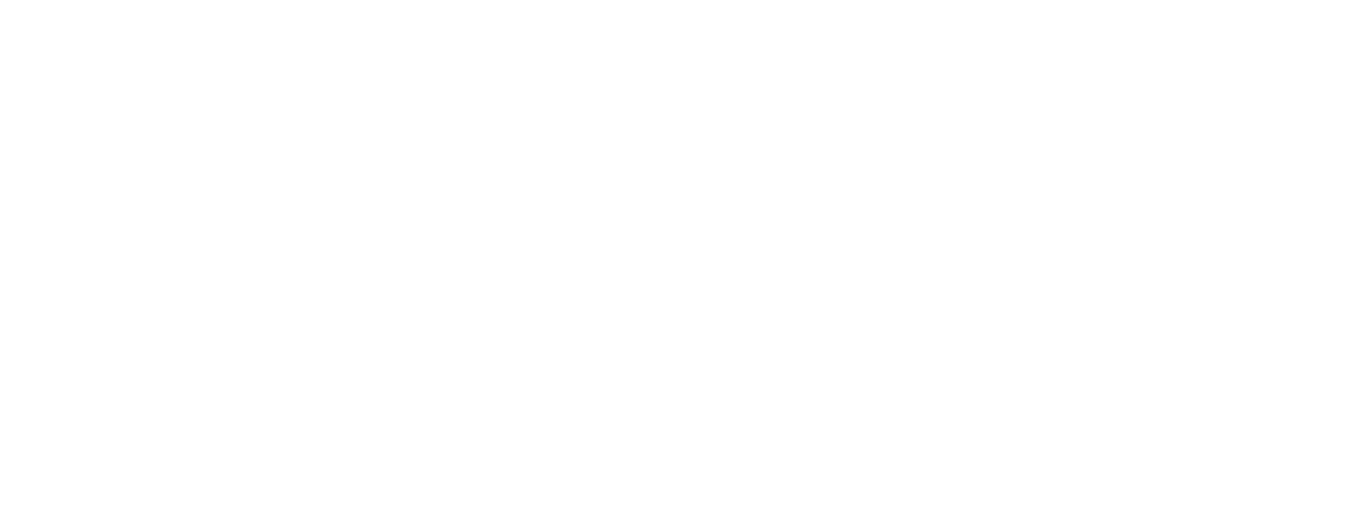
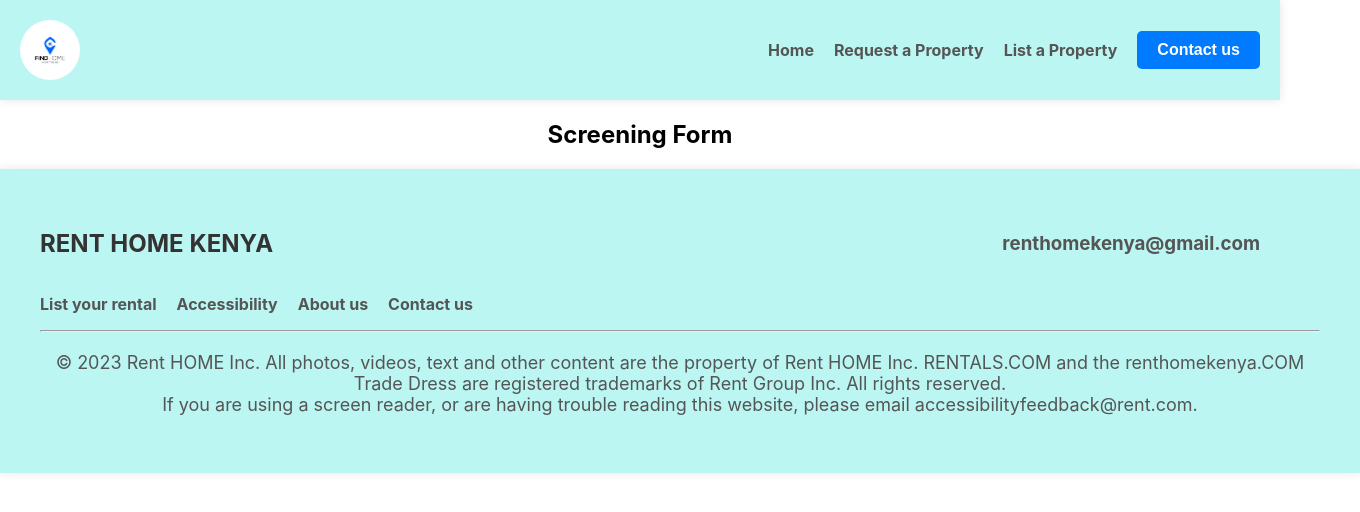
Before and after one commit to VictorMurithi/online-rental-housing-system, a React (Create React App) app in the folder frontend/: page /screen-tenants in a window 1280 px wide. Before the commit this address had no page. Shown: the top 512 px of the page, 1360 px wide, since content can reach past the window. Built offline with nearby package versions, Linux system fonts and the light colour scheme.

Commit message:
added screening route

```diff
--- a/frontend/src/App.js
+++ b/frontend/src/App.js
@@ -7,6 +7,7 @@
 import CountiesComponent from './pages/Counties';
 import Apartments from './components/Apartments';
 import AddApartmentForm from './components/AddApartmentForm';
+import Screening from './components/Screening';
 
 function App() {
   return (
@@ -18,6 +19,7 @@
         <Route path="/counties" element={<CountiesComponent/>} />
         <Route path="/counties/:county/apartments" element={<Apartments/>} />
         <Route path ="/add-apartment" element={<AddApartmentForm/>} />
+        <Route path="/screen-tenants" element={<Screening/>} />
       </Routes>
     </Router>
   );
--- /dev/null
+++ b/frontend/src/components/Screening.js
@@ -0,0 +1,14 @@
+import React from "react";
+import "../App.css";
+import Navbar from "../layout/Navbar";
+import Footer from "../layout/Footer";
+
+export default function Screening() {
+    return (
+        <div>
+            <Navbar/>
+            <h1> Screening Form</h1>
+            <Footer/>
+        </div>
+    );
+}
--- a/frontend/src/layout/Landing.js
+++ b/frontend/src/layout/Landing.js
@@ -13,6 +13,10 @@
 
   const handleAddListing = () => {
     navigate("/add-apartment");
+  };
+
+  const handleScreening = () => {
+    navigate("/screen-tenants");
   };
 
   return (
@@ -65,7 +69,7 @@
                 times and empowering renters to receive a decision in hours
                 instead of days.
               </p>
-              <button>screen tenants</button>
+              <button onClick={handleScreening}>screen tenants</button>
             </div>
             <div className="imgcontainer">
               <img
```
Also changed, not shown: frontend/src/pages/ScreeningPage.js (added, +15 -0 lines).
